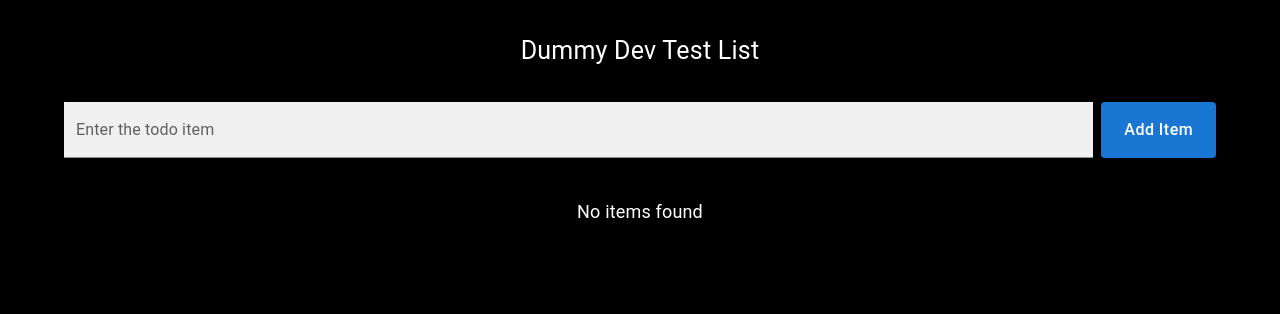
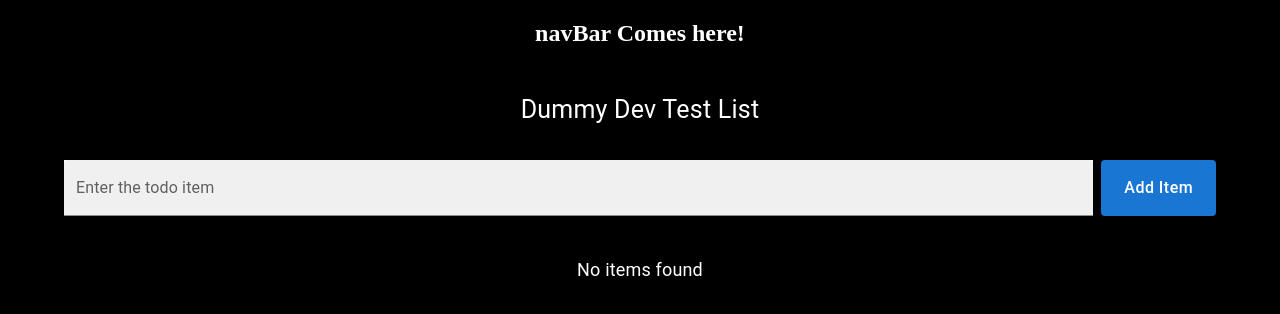
Before and after one commit to vihanpereraux/react-playground, a React (Vite) app in the folder mern-todo-app/client/: page / in a window 1280 px wide. Shown: the top 314 px of the page. Built offline with nearby package versions, Linux system fonts and the light colour scheme.

Commit message:
Update client folder structure

```diff
--- a/mern-todo-app/client/src/App.jsx
+++ b/mern-todo-app/client/src/App.jsx
@@ -1,5 +1,5 @@
 import { useState } from 'react'
-import Home from './Home'
+import Home from './pages/Home'
 import './styles/Styles.css';
 
 function App() {
--- a/mern-todo-app/client/src/Home.jsx
+++ /dev/null
@@ -1,56 +0,0 @@
-import React, { useState } from "react";
-import Create from "./Create";
-import {Container, Typography, Box} from '@mui/material';
-
-function Home(){
-    const [todos, setTodos] = useState([]);
-
-    return(
-        <>
-            <Container
-                fixed
-                sx={{
-                    textAlign: 'center',
-                    background: 'none',
-                    pt: 3,
-                    pb: 3
-                 }}>
-                    {/* heading */}
-                    <Typography sx={{
-                        color: 'white',
-                        fontSize: 25
-                     }}>
-                        Dummy Dev Test List</Typography>
-
-                    {/* form comp */}
-                    <Box sx={{
-                        mt: 4,
-                        mb: 2
-                    }}>
-                        <Create />
-                    </Box>
-
-                    {/* rending the fetched list */}
-                    <Box sx={{
-                        mt: 5,
-                     }}>
-                        {
-                            todos.length === 0 ?
-                            <Typography sx={{
-                                color: 'white',
-                                fontSize: 18
-                            }}>
-                                No items found
-                            </Typography>
-                            :
-                            todos.map(todo => (
-                                <div>{todo}</div>
-                            ))
-                        }
-                    </Box>
-            </Container>
-        </>
-    );
-}
-
-export default Home
--- a/mern-todo-app/client/src/Create.tsx
+++ b/mern-todo-app/client/src/components/Create.tsx
@@ -1,7 +1,7 @@
 import React, { useState } from "react";
 import { TextField, Button } from '@mui/material';
 import axios from 'axios';
-import './styles/Styles.css';
+import '../styles/Styles.css';
 
 function Create() {
     const [task, setTask] = useState("");
--- /dev/null
+++ b/mern-todo-app/client/src/components/Nav.tsx
@@ -0,0 +1,11 @@
+import React from "react";
+
+function NavBar() {
+    return (
+        <>
+            <h2>navBar Comes here!</h2>
+        </>
+    );
+}
+
+export default NavBar;
--- /dev/null
+++ b/mern-todo-app/client/src/pages/Home.tsx
@@ -0,0 +1,67 @@
+import React, { useState } from "react";
+import { Container, Typography, Box } from '@mui/material';
+
+// components
+import Create from '../components/Create';
+import NavBar from '../components/Nav';
+
+function Home() {
+    const [todos, setTodos] = useState([]);
+
+    return (
+        <>
+            <Container
+                sx={{
+                    textAlign: 'center',
+                    background: 'none',
+                    color: 'white'
+                }}>
+                <NavBar />
+            </Container>
+            <Container
+                fixed
+                sx={{
+                    textAlign: 'center',
+                    background: 'none',
+                    pt: 3,
+                    pb: 3
+                }}>
+                {/* heading */}
+                <Typography sx={{
+                    color: 'white',
+                    fontSize: 25
+                }}>
+                    Dummy Dev Test List</Typography>
+
+                {/* form comp */}
+                <Box sx={{
+                    mt: 4,
+                    mb: 2
+                }}>
+                    <Create />
+                </Box>
+
+                {/* rending the fetched list */}
+                <Box sx={{
+                    mt: 5,
+                }}>
+                    {
+                        todos.length === 0 ?
+                            <Typography sx={{
+                                color: 'white',
+                                fontSize: 18
+                            }}>
+                                No items found
+                            </Typography>
+                            :
+                            todos.map(todo => (
+                                <div>{todo}</div>
+                            ))
+                    }
+                </Box>
+            </Container>
+        </>
+    );
+}
+
+export default Home
```
Also changed, not shown: 1 other file (tests, documents, lock files or other folders).
